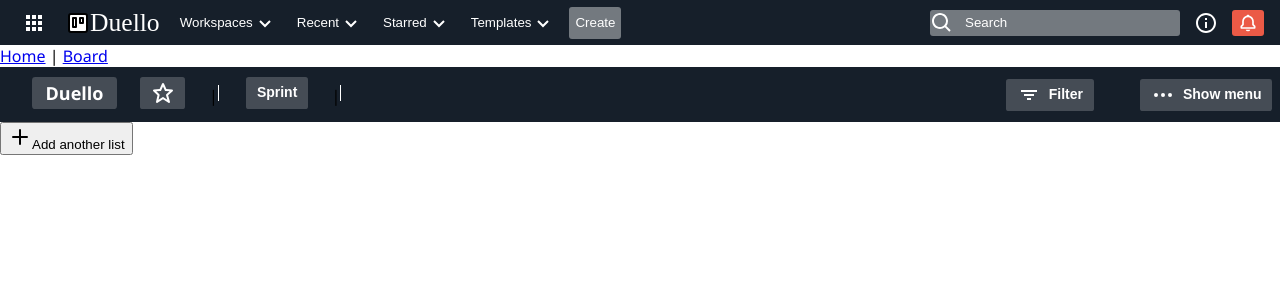
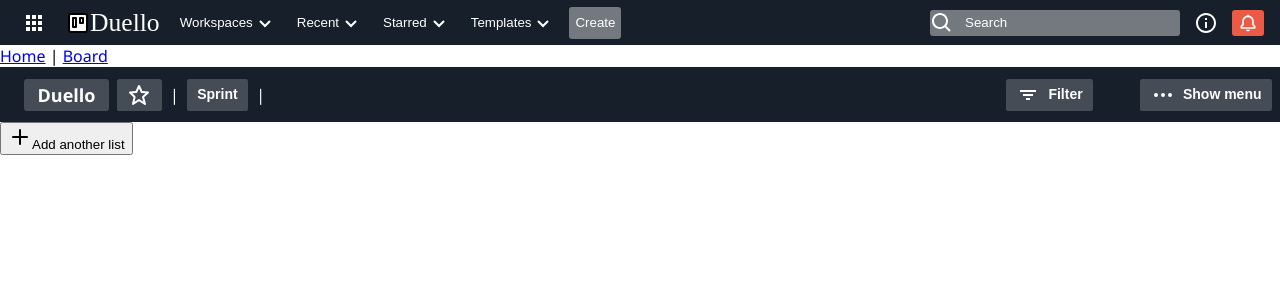
Before and after one commit to syntaxcat/duellofrontend, a Vue app: page /#/board in a window 1280 px wide. Shown: the top 300 px of the page. Built offline with nearby package versions, Linux system fonts and the light colour scheme; a web font is replaced by a local one.

Commit message:
fix the board header details buttons and style

```diff
--- a/src/components/board-header.vue
+++ b/src/components/board-header.vue
@@ -1,7 +1,7 @@
 <template>
   <section class="board-header">
-    <div class="left-side">
-      <div class="board-name">
+    <div class="board-details">
+      <div class="board-name-and-star">
         <input
           type="text"
           ref="myInput"
@@ -9,21 +9,19 @@
           v-if="isEditing"
           @blur="isEditing = !isEditing"
           :size="width"
-
         />
         <div v-if="!isEditing" @click="editMode">{{ boardName }}</div>
-      </div>
 
         <button @click="setFavorite">
-        <img :class="isFavorite" class="starred" src="../assets/icons/bx-star.svg" alt="star" />
-      </button>
-      <div class="divider">
-      |
+          <img
+            :class="isFavorite"
+            class="starred"
+            src="../assets/icons/bx-star.svg"
+            alt="star"
+          />
+        </button> |
       </div>
-      <button>Sprint</button>
-      <div class="divider">
-      |
-      </div>
+      <button class="name-btn">Sprint</button> |
       <!-- <section class="members">
       <div class="member" v-for="member in members" :key="member._id">
         <img :src="member.imgUrl" alt="member" />
@@ -32,13 +30,13 @@
     </section> -->
     </div>
 
-    <div class="right-side">
+    <div class="options">
       <button>
-          <img src="../assets/icons/bx-filter.svg" alt="filter">
+        <img src="../assets/icons/bx-filter.svg" alt="filter" />
         <span>Filter</span>
       </button>
       <button>
-          <img src="../assets/icons/more-horizontal.svg" alt="more">
+        <img src="../assets/icons/more-horizontal.svg" alt="more" />
         <span>Show menu</span>
       </button>
     </div>
@@ -67,9 +65,9 @@
       isFavorite() {
         return this.isFull ? "full-star" : "empty-star";
       },
-    width(){
-      return this.boardName.length
-    }
+      width() {
+        return this.boardName.length;
+      },
     },
   };
 </script>
--- a/src/styles/components/_board-header.scss
+++ b/src/styles/components/_board-header.scss
@@ -4,22 +4,18 @@
   display: flex;
   justify-content: space-between;
   align-items: center;
+  color: $clr3;
 
   // .starred:hover {
   //   fill: $starred !important;
   //   // stroke: $starred !important;
   // }
 
-  .left-side {
+  .board-details {
     display: flex;
     justify-content: space-between;
-    flex-grow: 0.1;
-
-    > *.divider {
-      border-inline-end: 1px solid $clr3;
-      height: 16px;
-      margin: 8px 8px 12px 4px;
-    }
+    // flex-grow: 0.1;
+    align-items: center;
 
     button {
       border-radius: em(3px);
@@ -39,11 +35,17 @@
       font-weight: 700;
     }
 
-    .board-name {
+    .name-btn {
+      margin-left: 0.5rem;
+      margin-right: 0.5rem;
+    }
+
+    .board-name-and-star {
       display: flex;
       align-items: center;
-      margin: 0 rem(4px) rem(4px) rem(32px);
+      margin-left: 1.5rem;
       padding: 0;
+      gap: 0.5rem;
       div {
         overflow: hidden;
         text-overflow: ellipsis;
@@ -86,7 +88,7 @@
     }
   }
 
-  .right-side{
+  .options{
     display: flex;
     justify-content: space-between;
     align-items: center;
```
Lines whose indentation alone changed are shown as unchanged.
